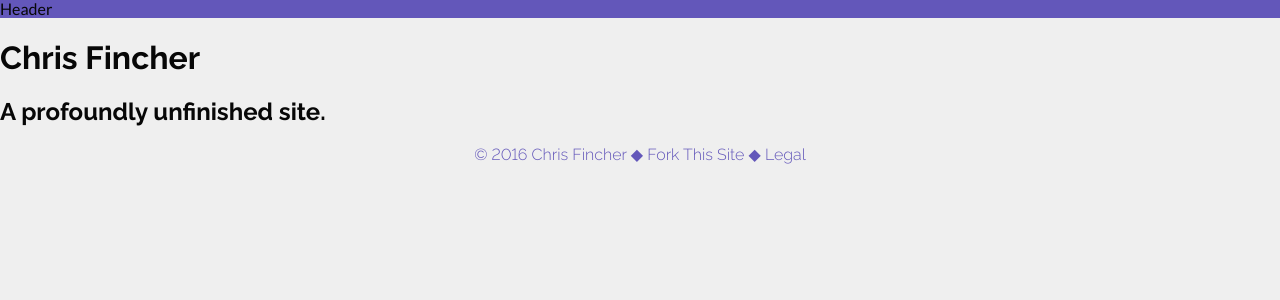
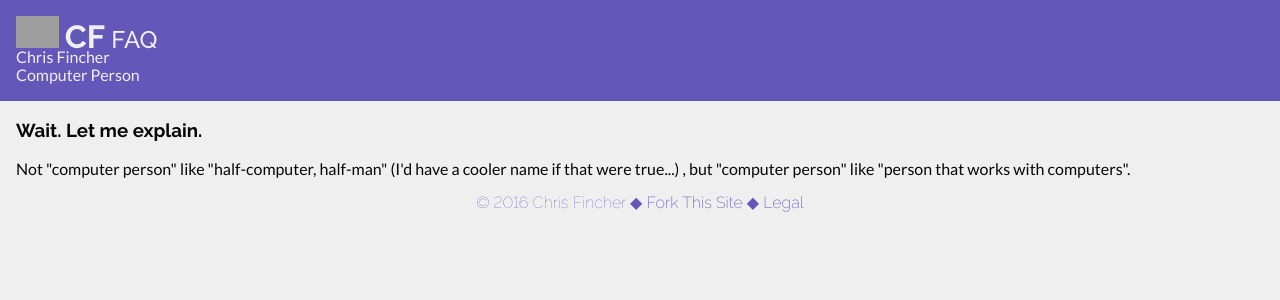
Before and after one commit to symbolboxer/symbolboxer.github.io, a Jekyll site: the page built from index.html, in a window 1280 px wide. Shown: the top 300 px of the page. Built offline with Jekyll 4.4.1, drawn with Linux system fonts in a browser that asks for light colours; nearby versions of some CDN libraries; grey boxes are pictures that could not be loaded.

Commit message:
Improvements to default layout

```diff
--- a/_layouts/default.html
+++ b/_layouts/default.html
@@ -1,5 +1,5 @@
 <head>
-	<title>{{ tabtitle }} {% if tabtitle %} - {% endif %}Chris Fincher</title>
+	<title>{% if page.tabtitle %}{{ page.tabtitle }} - {% endif %}Chris Fincher</title>
 	<link rel="apple-touch-icon-precomposed" sizes="57x57" href="http://www.chrisfincher.com/apple-touch-icon-57x57.png" />
 	<link rel="apple-touch-icon-precomposed" sizes="114x114" href="http://www.chrisfincher.com/apple-touch-icon-114x114.png" />
 	<link rel="apple-touch-icon-precomposed" sizes="72x72" href="http://www.chrisfincher.com/apple-touch-icon-72x72.png" />
@@ -27,11 +27,23 @@
 
 <body>
 	<div class="header">
-		Header
+		<div class="navbar">
+			<img src="/images/capricorn.svg" class="logo">
+			<a href="/" class="initials">CF</a>
+			<a href="/faq">FAQ</a>
+		</div>
+		{% if page.title %}
+			<div class="title">{{ page.title }}</div>
+			{% if page.subtitle %}
+				<div class="subtitle">{{ page.subtitle }}</div>
+			{% endif %}
+		{% endif %}
 	</div>
+
 	<div class="content">
 		{{ content }}
 	</div>
+
 	<div class="footer">
 		© {{ site.time | date: '%Y' }} Chris Fincher ◆ <a href="https://github.com/chrimifi/chrimifi.github.io">Fork This Site</a> ◆ <a href="/legal">Legal</a>
 	</div>
--- a/_sass/_common.scss
+++ b/_sass/_common.scss
@@ -1,4 +1,4 @@
-@import 'http://fonts.googleapis.com/css?family=Lato|Raleway:300,400,700&subset=all';
+@import 'http://fonts.googleapis.com/css?family=Lato:400,500,700,800|Raleway:100,200,400,500,700,800&subset=all';
 
 // Colors!
 $purple: #6357BA;
@@ -11,6 +11,17 @@ $teal: #34D1BF;  // Actually it's more of a turquoise
 $body-stack: 'Lato', Calibri, Helvetica, sans-serif;
 $h-stack: 'Raleway', 'Gill Sans', 'Gill Sans MT', Calibri, Helvetica, sans-serif;
 
+@mixin lnums {
+	// Lining figures
+	font-variant-numeric: lining-nums;
+	-moz-font-feature-settings:"lnum" 1;
+	-moz-font-feature-settings:"lnum=1";
+	-ms-font-feature-settings:"lnum" 1;
+	-o-font-feature-settings:"lnum" 1;
+	-webkit-font-feature-settings:"lnum" 1;
+	font-feature-settings:"lnum" 1;
+}
+
 h1, h2, h3, h4, h5 {
 	font-family: $h-stack;
 	font-weight: 700;
--- a/css/default.scss
+++ b/css/default.scss
@@ -2,28 +2,54 @@
 ---
 @import '_common.scss';
 
+a {
+	text-decoration: none;
+	color: inherit;
+	font-weight: 500;
+
+	&:hover {
+		text-decoration: underline;
+	}
+}
+
 .header {
+	@include lnums;
+
+	padding: 1rem;
 	background-color: $purple;
+	color: $eshell;
+}
+
+.navbar {
+	height: 2rem;
+	line-height: 2rem;
+	vertical-align: middle;
+	font-size: 1.5rem;
+	font-family: $h-stack;
+}
+
+.logo {
+	height: 100%;
+}
+
+.initials {
+	font-size: 2rem;
+	font-weight: 700;
+}
+
+.content {
+	margin-left: 1rem;
+	margin-right: 1rem;
 }
 
 .footer {
+	@include lnums;
 	text-align: center;
 	color: $purple;
 	font-family: $h-stack;
-	font-weight: 300;
-
-	// Lining figures
-	font-variant-numeric: lining-nums;
-	-moz-font-feature-settings: "lnum";
-	-webkit-font-feature-settings: "lnum";
-	font-feature-settings: "lnum";
+	font-weight: 100;
 
 	a {
-		text-decoration: none;
-		color: inherit;
-
-		&:hover {
-			text-decoration: underline;
-		}
+		font-weight: 200;
 	}
 }
--- a/index.html
+++ b/index.html
@@ -4,5 +4,9 @@ title: Chris Fincher
 subtitle: Computer Person
 ---
 
-<h1>Chris Fincher</h1>
-<h2>A profoundly unfinished site.</h2>
+<h3>Wait. Let me explain.</h3>
+<p>
+	Not "computer person" like "half-computer, half-man"
+	<span class="aside"> (I'd have a cooler name if that were true...)</span>
+	, but "computer person" like "person that works with computers".
+</p>
```
